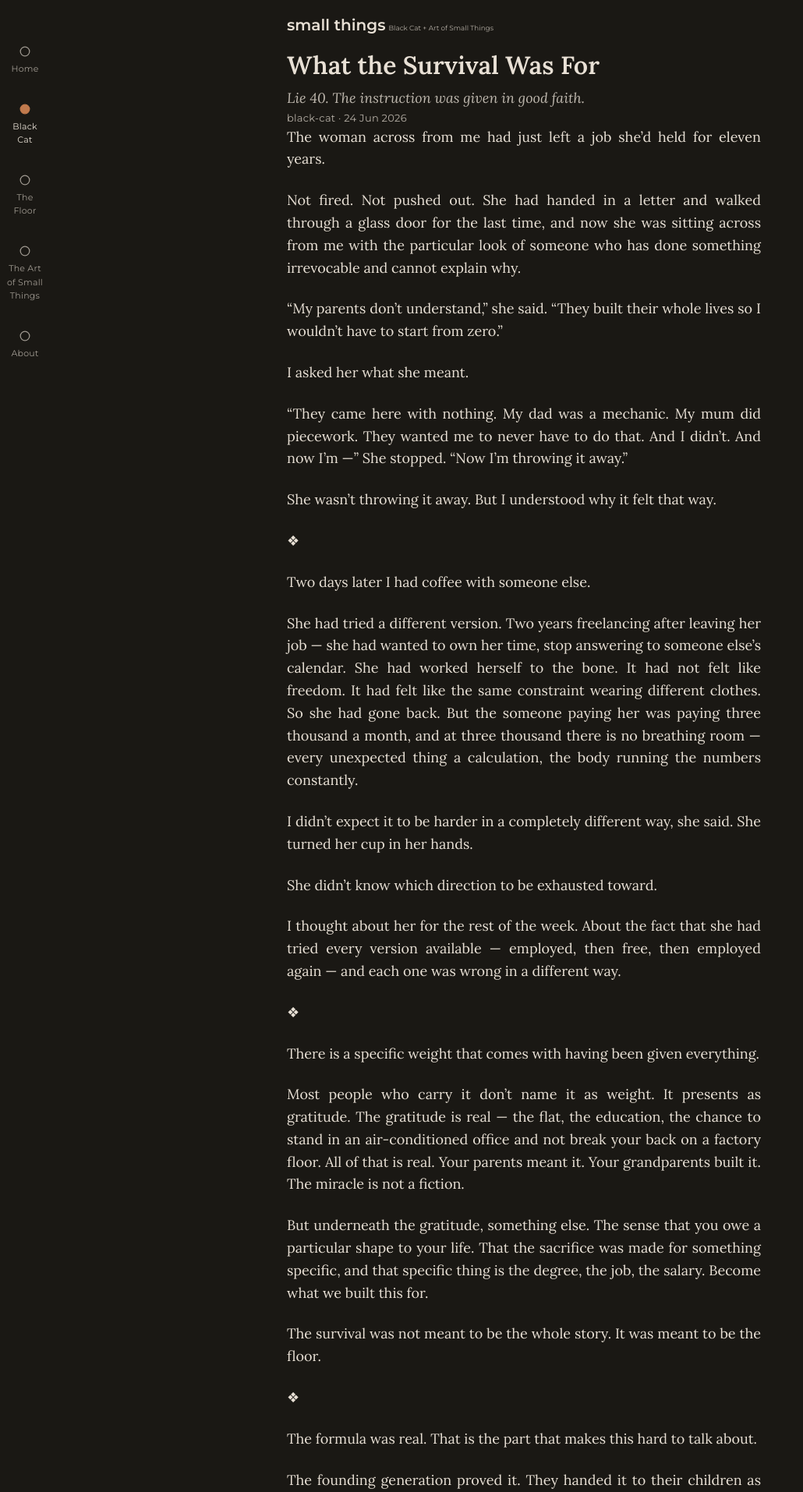
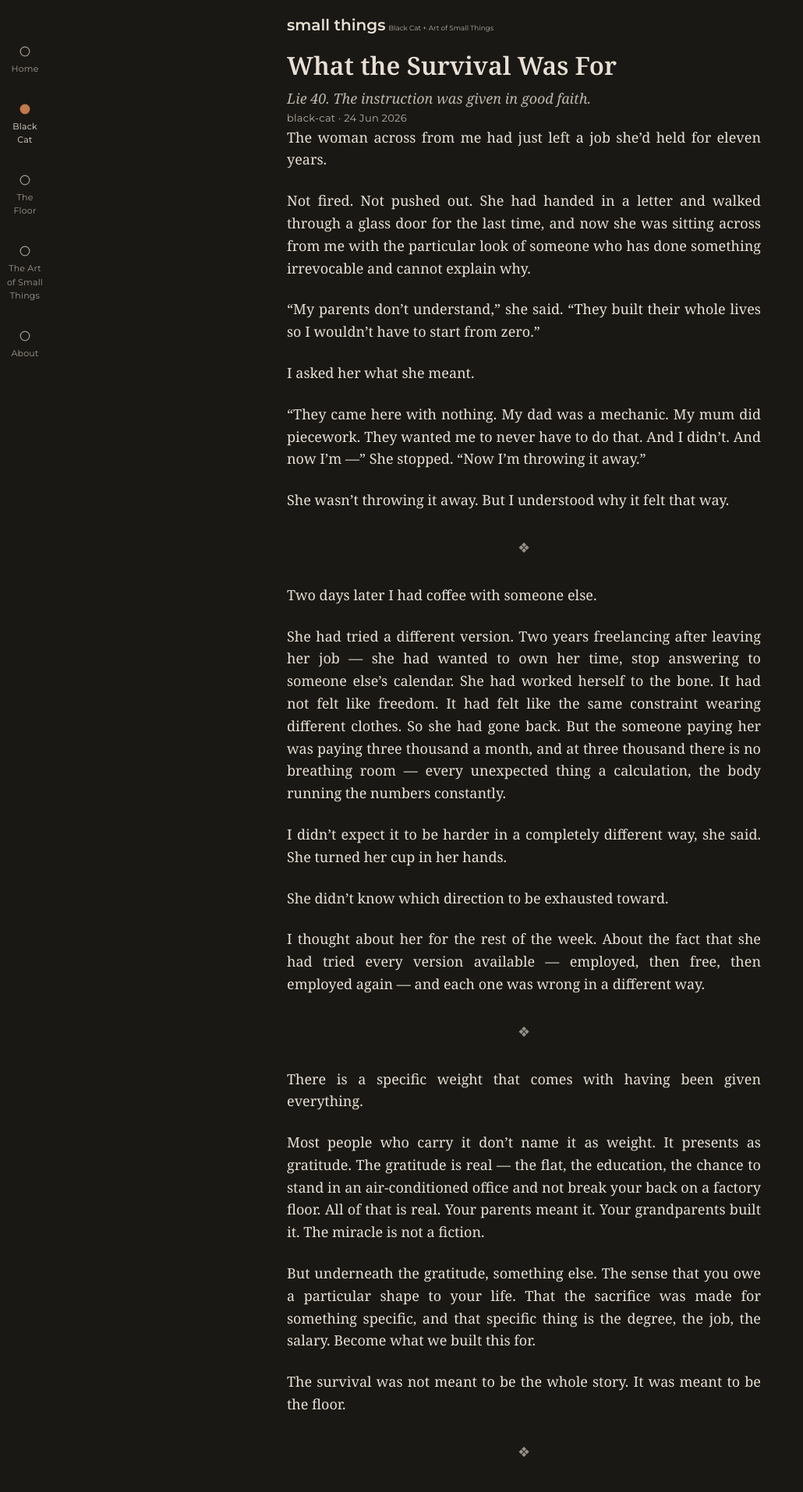
Before and after one commit to 2pix/small-things, a Jekyll site: the page built from _posts/2026-06-24-what-the-survival-was-for.md, in a window 1280 px wide. Shown: the top 1914 px of the page at 78% size, without its empty margins (0-1030 px from the left). Built offline with Jekyll 4.4.1, drawn with Linux system fonts in a browser that asks for light colours.

Commit message:
Centre diamond dividers, swap serif to Noto Serif
Wrapped every standalone diamond (13 across the two posts that use
them) in <p class="divider"> so they read as scene breaks - centred,
lower opacity, more vertical breathing room than a body paragraph.
Font: Lora -> Noto Serif for the reading type.

```diff
--- a/_includes/head.html
+++ b/_includes/head.html
@@ -3,5 +3,5 @@
 <title>{% if page.title %}{{ page.title }} — {% endif %}{{ site.title }}</title>
 <link rel="preconnect" href="https://fonts.googleapis.com">
 <link rel="preconnect" href="https://fonts.gstatic.com" crossorigin>
-<link href="https://fonts.googleapis.com/css2?family=Lora:ital,wght@0,400;0,500;0,600;1,400&family=Montserrat:wght@400;500;600&display=swap" rel="stylesheet">
+<link href="https://fonts.googleapis.com/css2?family=Noto+Serif:ital,wght@0,400;0,500;0,600;1,400&family=Montserrat:wght@400;500;600&display=swap" rel="stylesheet">
 <link rel="stylesheet" href="{{ '/assets/css/style.css' | relative_url }}">
--- a/_posts/2026-06-24-what-the-survival-was-for.md
+++ b/_posts/2026-06-24-what-the-survival-was-for.md
@@ -16,7 +16,7 @@ I asked her what she meant.
 
 She wasn't throwing it away. But I understood why it felt that way.
 
-❖
+<p class="divider">❖</p>
 
 Two days later I had coffee with someone else.
 
@@ -28,7 +28,7 @@ She didn't know which direction to be exhausted toward.
 
 I thought about her for the rest of the week. About the fact that she had tried every version available — employed, then free, then employed again — and each one was wrong in a different way.
 
-❖
+<p class="divider">❖</p>
 
 There is a specific weight that comes with having been given everything.
 
@@ -38,7 +38,7 @@ But underneath the gratitude, something else. The sense that you owe a particula
 
 The survival was not meant to be the whole story. It was meant to be the floor.
 
-❖
+<p class="divider">❖</p>
 
 The formula was real. That is the part that makes this hard to talk about.
 
@@ -46,7 +46,7 @@ The founding generation proved it. They handed it to their children as truth, be
 
 There is a second problem, quieter than the first. The formula doesn't just point in the wrong direction. It leaves no room to find another one. When every unexpected thing is a calculation — no breathing room, the body running the numbers constantly — the question of what you're running it for cannot get in. You would need to stop first. And stopping requires ground.
 
-❖
+<p class="divider">❖</p>
 
 What it looks like when something shifts is almost embarrassingly small.
 
@@ -58,13 +58,13 @@ Neither of them is rejecting what was given. They are receiving it more complete
 
 Both of them had enough ground to do this. Not comfort — ground. Enough that the full survival calculation wasn't running at every moment, leaving a margin where the question could be heard. That is not incidental. That is what the floor was always for.
 
-❖
+<p class="divider">❖</p>
 
 The guilt says: they had nothing and I have everything and now I am saying everything is not enough. The guilt says: do you know what your grandmother's hands looked like. The guilt says: who are you to want more than this.
 
 It is the question that survival was always postponing: what is this life for?
 
-❖
+<p class="divider">❖</p>
 
 I see it in the people choosing to stop before they are wrecked.
 
@@ -72,7 +72,7 @@ In the woman handing in her letter, walking through a glass door, unable to expl
 
 In the question that arrives earlier than the formula said it would: not what pays but what holds.
 
-❖
+<p class="divider">❖</p>
 
 The formula was written by people who loved their children. The people who passed it on loved their children too. What they gave was the most valuable thing they had.
 
--- a/assets/css/style.css
+++ b/assets/css/style.css
@@ -10,7 +10,7 @@
   --color-text: #e8e0d5;
   --color-accent: #c17a4d;
 
-  --font-serif: "Lora", Georgia, "Times New Roman", serif;
+  --font-serif: "Noto Serif", Georgia, "Times New Roman", serif;
   --font-sans: "Montserrat", system-ui, sans-serif;
 }
 
@@ -120,6 +120,12 @@ a {
 
 .post__body p {
   margin: 0 0 var(--space-3);
+}
+
+.post__body p.divider {
+  text-align: center;
+  opacity: 0.6;
+  margin: var(--space-4) 0;
 }
 
 .post-card__title {
```
Also changed, not shown: _posts/2026-06-02-the-uncommon-kitchen.md (+6 -6 lines).
